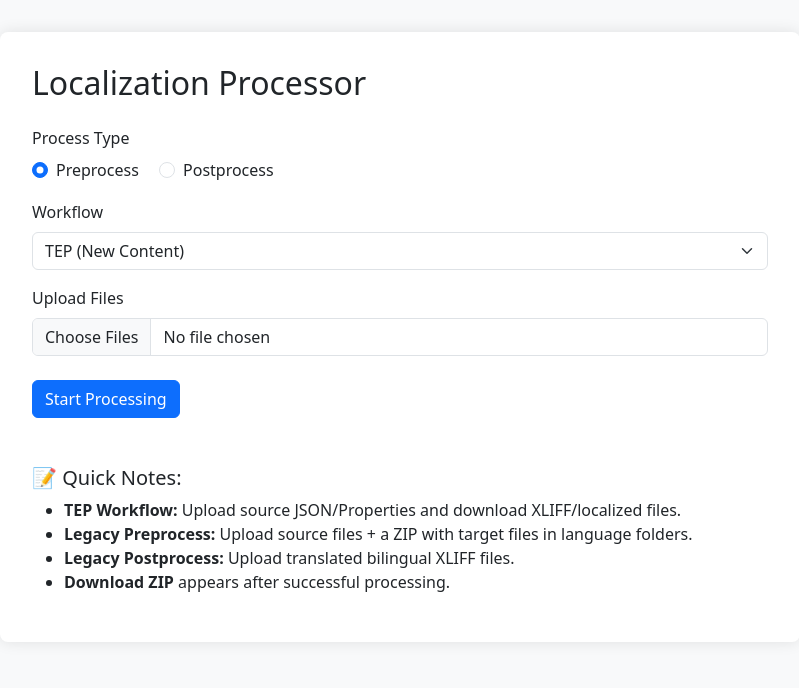
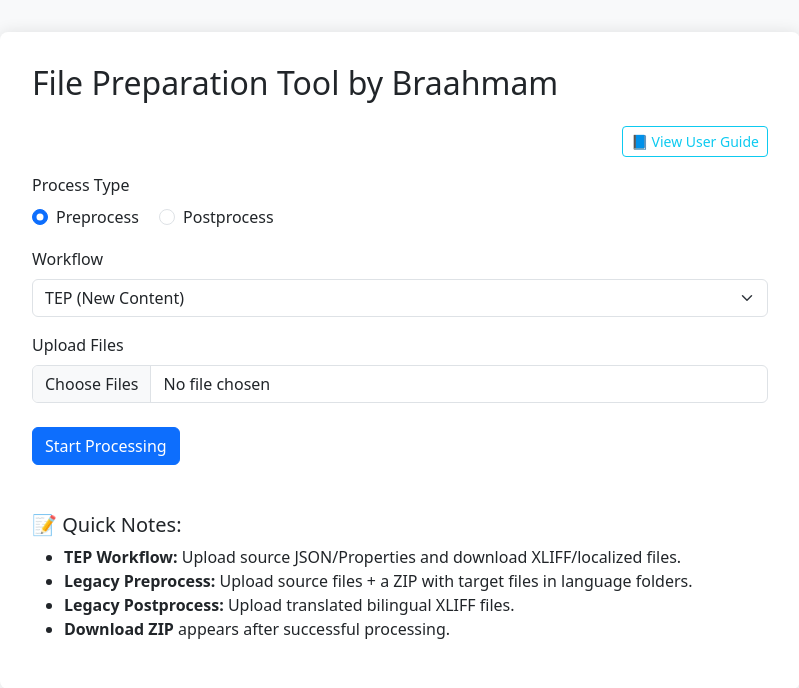
Before and after one commit to manibrh/FilePrep-NewContents, a Flask app: page / in a window 1280 px wide. Shown: the top 688 px of the page, without its empty margins (240-1039 px from the left). Run offline with Flask 3, Linux system fonts and the light colour scheme.

Commit message:
Update ui.html

```diff
--- a/templates/ui.html
+++ b/templates/ui.html
@@ -2,7 +2,7 @@
 <html lang="en">
 <head>
   <meta charset="UTF-8">
-  <title>File Preparation Tool by Braahmam</title>
+  <title>Localization Processor</title>
   <link href="https://cdn.jsdelivr.net/npm/bootstrap@5.3.0/dist/css/bootstrap.min.css" rel="stylesheet">
   <style>
     body {
@@ -21,7 +21,10 @@
 </head>
 <body>
 <div class="container">
-  <h2 class="mb-4">Localization Processor</h2>
+  <h2 class="mb-4">File Preparation Tool by Braahmam</h2>
+  <p class="text-end">
+  <a href="/userguide" target="_blank" class="btn btn-outline-info btn-sm">📘 View User Guide</a>
+</p>
   <form id="processForm">
     <div class="mb-3">
       <label class="form-label">Process Type</label><br>
```
